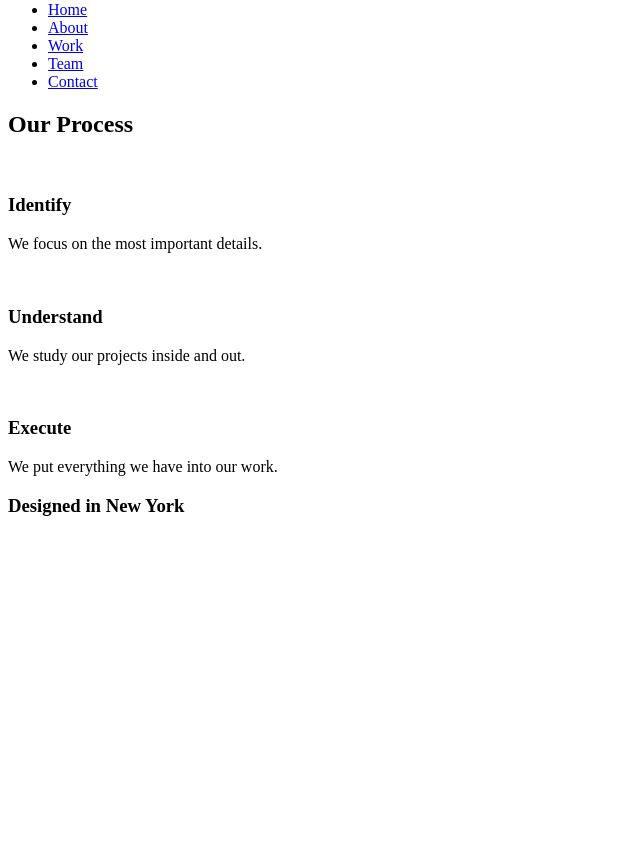
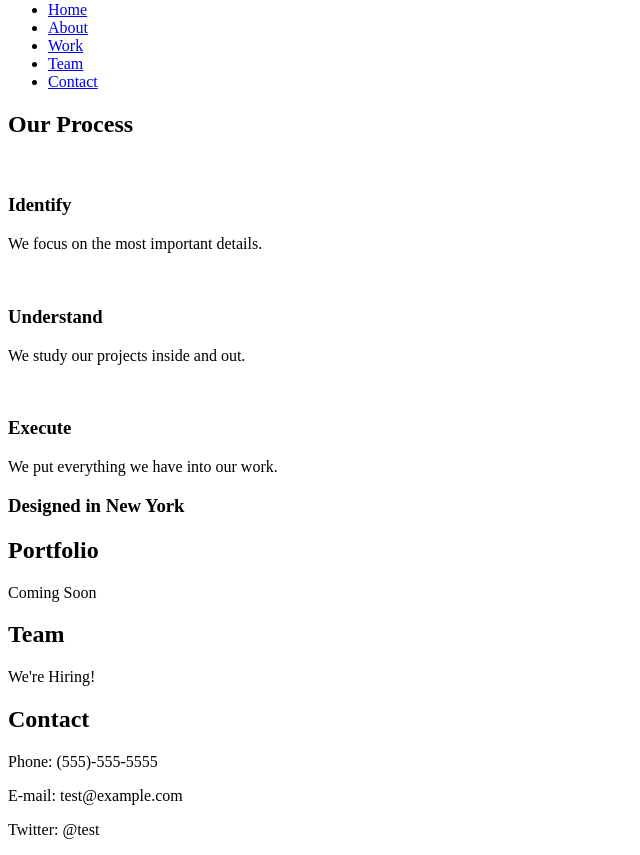
Before and after one commit to georgetriley/broadway, a plain HTML site: page index.html in a window 1280 px wide. Shown: the part 79-934 px from the top of the page, without its empty margins (0-640 px from the left). Before the commit the page ends 800 px from the top, so only its background shows below. Drawn offline with Linux system fonts and the light colour scheme.

Commit message:
Add other main sections

```diff
--- a/index.html
+++ b/index.html
@@ -35,6 +35,23 @@
         <h3 class="design">Designed in New York</h3>
       </div>
 
+      <div class="portfolio" id="portfolio">
+        <h2>Portfolio</h2>
+          <p>Coming Soon</p>
+      </div>
+
+      <div class="team" id="team">
+        <h2>Team</h2>
+          <p>We're Hiring!</p>
+      </div>
+
+      <div class="contact" id="contact">
+        <h2>Contact</h2>
+          <p>Phone: (555)-555-5555</p>
+          <p>E-mail: test&#64;example.com</p>
+          <p>Twitter: &#64;test</p>
+      </div>
+
 
   </body>
 </html>
```
